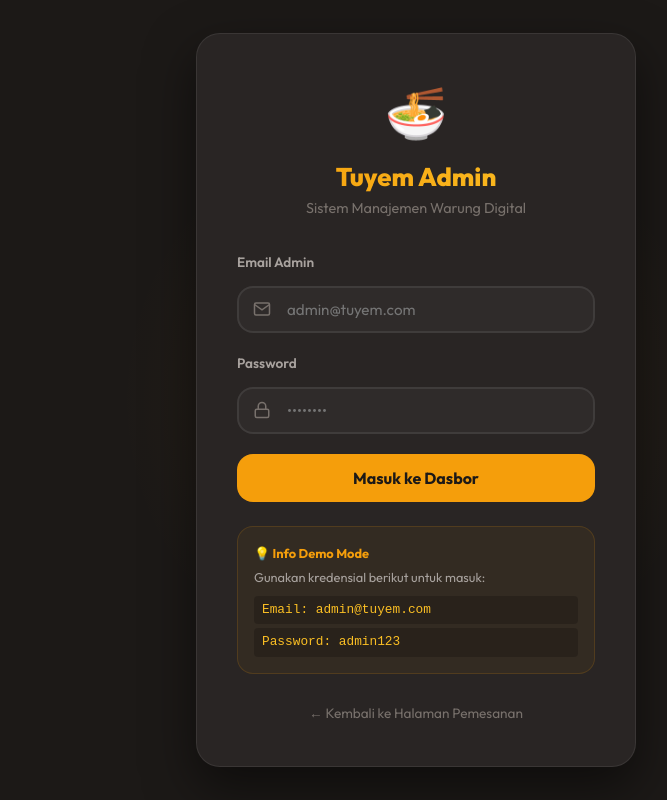
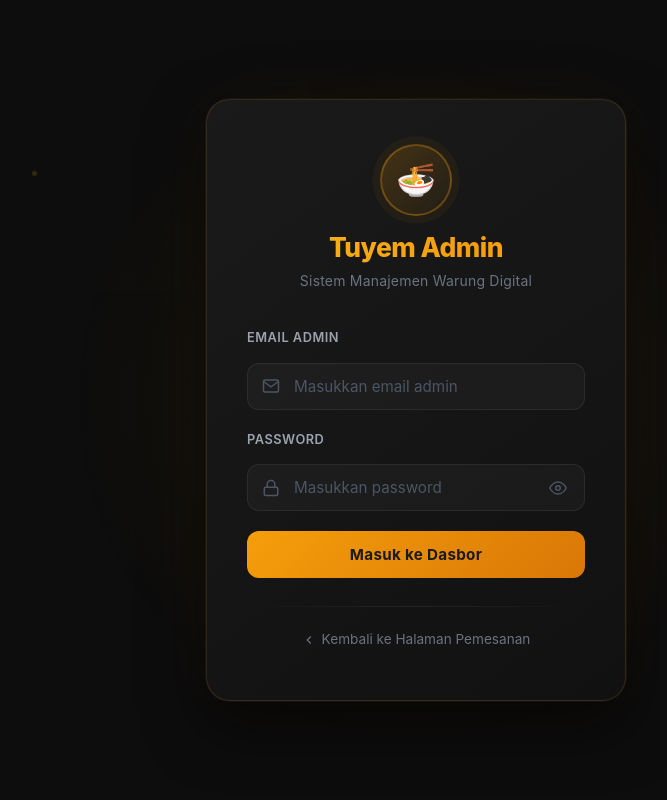
Before and after one commit to LordZerav/warung-mie-ayam-tuyem, a Vue app: page /login in a window 1280 px wide. Shown: the whole page, without its empty margins (224-891 px from the left). Built offline with nearby package versions, Linux system fonts and the light colour scheme; no server answers.

Commit message:
ui: redesign AdminLogin - remove demo hint, add particles, shimmer, toggle password

```diff
--- a/src/views/AdminLogin.vue
+++ b/src/views/AdminLogin.vue
@@ -1,19 +1,34 @@
 <template>
   <div class="login-wrapper">
+    <!-- Animated background particles -->
+    <div class="bg-particles">
+      <div class="particle particle-1"></div>
+      <div class="particle particle-2"></div>
+      <div class="particle particle-3"></div>
+      <div class="particle particle-4"></div>
+    </div>
     <div class="glow-effect"></div>
+
     <div class="login-card animate-pop">
+      <!-- Header -->
       <div class="logo-area">
-        <span class="logo-emoji">🍜</span>
+        <div class="logo-ring">
+          <span class="logo-emoji">🍜</span>
+        </div>
         <h2>Tuyem Admin</h2>
         <p>Sistem Manajemen Warung Digital</p>
       </div>
 
       <form @submit.prevent="handleLogin" class="login-form">
-        <div v-if="error" class="error-alert animate-fade">
-          <svg xmlns="http://www.w3.org/2000/svg" width="18" height="18" viewBox="0 0 24 24" fill="none" stroke="currentColor" stroke-width="2" stroke-linecap="round" stroke-linejoin="round"><circle cx="12" cy="12" r="10"></circle><line x1="12" y1="8" x2="12" y2="12"></line><line x1="12" y1="6" x2="12.01" y2="6"></line></svg>
-          <span>{{ error }}</span>
-        </div>
+        <!-- Error Alert -->
+        <transition name="fade-slide">
+          <div v-if="error" class="error-alert">
+            <svg xmlns="http://www.w3.org/2000/svg" width="18" height="18" viewBox="0 0 24 24" fill="none" stroke="currentColor" stroke-width="2" stroke-linecap="round" stroke-linejoin="round"><circle cx="12" cy="12" r="10"></circle><line x1="12" y1="8" x2="12" y2="12"></line><line x1="12" y1="16" x2="12.01" y2="16"></line></svg>
+            <span>{{ error }}</span>
+          </div>
+        </transition>
 
+        <!-- Email Field -->
         <div class="form-group">
           <label for="email">Email Admin</label>
           <div class="input-wrapper">
@@ -23,43 +38,51 @@
               type="email"
               v-model="email"
               required
-              placeholder="admin@tuyem.com"
+              placeholder="Masukkan email admin"
               class="form-control"
+              autocomplete="email"
             />
           </div>
         </div>
 
+        <!-- Password Field -->
         <div class="form-group">
           <label for="password">Password</label>
           <div class="input-wrapper">
             <svg class="input-icon" xmlns="http://www.w3.org/2000/svg" width="18" height="18" viewBox="0 0 24 24" fill="none" stroke="currentColor" stroke-width="2"><rect x="3" y="11" width="18" height="11" rx="2" ry="2"></rect><path d="M7 11V7a5 5 0 0 1 10 0v4"></path></svg>
             <input
               id="password"
-              type="password"
+              :type="showPassword ? 'text' : 'password'"
               v-model="password"
               required
-              placeholder="••••••••"
+              placeholder="Masukkan password"
               class="form-control"
+              autocomplete="current-password"
             />
+            <button type="button" class="toggle-password" @click="showPassword = !showPassword" tabindex="-1">
+              <svg v-if="!showPassword" xmlns="http://www.w3.org/2000/svg" width="18" height="18" viewBox="0 0 24 24" fill="none" stroke="currentColor" stroke-width="2"><path d="M1 12s4-8 11-8 11 8 11 8-4 8-11 8-11-8-11-8z"></path><circle cx="12" cy="12" r="3"></circle></svg>
+              <svg v-else xmlns="http://www.w3.org/2000/svg" width="18" height="18" viewBox="0 0 24 24" fill="none" stroke="currentColor" stroke-width="2"><path d="M17.94 17.94A10.07 10.07 0 0 1 12 20c-7 0-11-8-11-8a18.45 18.45 0 0 1 5.06-5.94M9.9 4.24A9.12 9.12 0 0 1 12 4c7 0 11 8 11 8a18.5 18.5 0 0 1-2.16 3.19m-6.72-1.07a3 3 0 1 1-4.24-4.24"></path><line x1="1" y1="1" x2="23" y2="23"></line></svg>
+            </button>
           </div>
         </div>
 
-        <button type="submit" class="btn btn-primary btn-block login-btn" :disabled="loading">
-          <span v-if="loading">Mengautentikasi...</span>
+        <!-- Submit Button -->
+        <button type="submit" class="login-btn" :disabled="loading">
+          <span v-if="loading" class="loading-state">
+            <svg class="spinner" xmlns="http://www.w3.org/2000/svg" width="18" height="18" viewBox="0 0 24 24" fill="none" stroke="currentColor" stroke-width="2"><path d="M21 12a9 9 0 1 1-6.219-8.56"/></svg>
+            Mengautentikasi...
+          </span>
           <span v-else>Masuk ke Dasbor</span>
         </button>
       </form>
 
-      <!-- Mock Hint -->
-      <div class="mock-hint">
-        <span class="hint-title">💡 Info Demo Mode</span>
-        <p>Gunakan kredensial berikut untuk masuk:</p>
-        <code>Email: admin@tuyem.com</code>
-        <code>Password: admin123</code>
-      </div>
+      <div class="divider"></div>
 
       <div class="back-link">
-        <router-link to="/">← Kembali ke Halaman Pemesanan</router-link>
+        <router-link to="/">
+          <svg xmlns="http://www.w3.org/2000/svg" width="14" height="14" viewBox="0 0 24 24" fill="none" stroke="currentColor" stroke-width="2"><polyline points="15 18 9 12 15 6"></polyline></svg>
+          Kembali ke Halaman Pemesanan
+        </router-link>
       </div>
     </div>
   </div>
@@ -75,6 +98,7 @@ const email = ref('');
 const password = ref('');
 const loading = ref(false);
 const error = ref('');
+const showPassword = ref(false);
 
 const handleLogin = async () => {
   loading.value = true;
@@ -82,10 +106,8 @@ const handleLogin = async () => {
 
   try {
     await loginAdmin(email.value, password.value);
-    // Redirect to admin
     router.push({ name: 'AdminDashboard' });
   } catch (err) {
-    // Map Firebase error codes to Indonesian messages
     const code = err?.code || '';
     if (code === 'auth/user-not-found' || code === 'auth/wrong-password' || code === 'auth/invalid-credential') {
       error.value = 'Email atau password salah. Silakan coba lagi.';
@@ -105,16 +127,18 @@ const handleLogin = async () => {
 </script>
 
 <style scoped>
+/* ===== WRAPPER & BACKGROUND ===== */
 .login-wrapper {
   min-height: 100vh;
   display: flex;
   align-items: center;
   justify-content: center;
-  background-color: var(--bg-dark);
-  color: var(--text-light);
+  background: #0d0d0d;
+  color: var(--text-light, #f5f5f5);
   position: relative;
   overflow: hidden;
   padding: 24px;
+  font-family: 'Inter', sans-serif;
 }
 
 .glow-effect {
@@ -122,67 +146,118 @@ const handleLogin = async () => {
   top: 50%;
   left: 50%;
   transform: translate(-50%, -50%);
-  width: 600px;
-  height: 600px;
-  background: radial-gradient(circle, rgba(245, 158, 11, 0.08) 0%, rgba(0, 0, 0, 0) 70%);
+  width: 700px;
+  height: 700px;
+  background: radial-gradient(circle at center, rgba(245, 158, 11, 0.12) 0%, rgba(245, 158, 11, 0.04) 40%, transparent 70%);
   z-index: 1;
   pointer-events: none;
+  animation: breathe 4s ease-in-out infinite;
 }
 
+/* Floating Particles */
+.bg-particles {
+  position: absolute;
+  inset: 0;
+  z-index: 0;
+  pointer-events: none;
+}
+.particle {
+  position: absolute;
+  border-radius: 50%;
+  opacity: 0.15;
+  animation: float-particle linear infinite;
+}
+.particle-1 {
+  width: 6px; height: 6px;
+  background: #f59e0b;
+  top: 20%; left: 15%;
+  animation-duration: 12s;
+  animation-delay: 0s;
+}
+.particle-2 {
+  width: 4px; height: 4px;
+  background: #fbbf24;
+  top: 70%; left: 80%;
+  animation-duration: 9s;
+  animation-delay: -3s;
+}
+.particle-3 {
+  width: 8px; height: 8px;
+  background: #f59e0b;
+  top: 40%; left: 90%;
+  animation-duration: 15s;
+  animation-delay: -6s;
+}
+.particle-4 {
+  width: 5px; height: 5px;
+  background: #fbbf24;
+  top: 85%; left: 20%;
+  animation-duration: 11s;
+  animation-delay: -2s;
+}
+
+/* ===== CARD ===== */
 .login-card {
   position: relative;
   z-index: 2;
-  background-color: var(--bg-dark-card);
-  border: 1px solid rgba(255, 255, 255, 0.08);
-  border-radius: var(--radius-lg);
-  padding: 40px;
+  background: linear-gradient(145deg, #1a1a1a, #111111);
+  border: 1px solid rgba(245, 158, 11, 0.15);
+  border-radius: 24px;
+  padding: 44px 40px;
   width: 100%;
-  max-width: 440px;
-  box-shadow: 0 20px 50px rgba(0, 0, 0, 0.5);
+  max-width: 420px;
+  box-shadow:
+    0 0 0 1px rgba(255, 255, 255, 0.04),
+    0 24px 60px rgba(0, 0, 0, 0.6),
+    0 0 80px rgba(245, 158, 11, 0.06);
 }
 
+/* ===== LOGO AREA ===== */
 .logo-area {
   text-align: center;
-  margin-bottom: 32px;
+  margin-bottom: 36px;
+}
+
+.logo-ring {
+  width: 72px;
+  height: 72px;
+  border-radius: 50%;
+  background: linear-gradient(135deg, rgba(245, 158, 11, 0.2), rgba(245, 158, 11, 0.05));
+  border: 2px solid rgba(245, 158, 11, 0.3);
+  display: flex;
+  align-items: center;
+  justify-content: center;
+  margin: 0 auto 16px;
+  animation: pulse-ring 3s ease-in-out infinite;
 }
 
 .logo-emoji {
-  font-size: 3rem;
+  font-size: 2rem;
   display: block;
-  margin-bottom: 12px;
-  animation: pulse 2s infinite ease-in-out;
 }
 
 .logo-area h2 {
-  font-size: 1.6rem;
+  font-size: 1.65rem;
   font-weight: 800;
-  background: linear-gradient(to right, #f59e0b, #fbbf24);
+  letter-spacing: -0.5px;
+  background: linear-gradient(to right, #f59e0b, #fbbf24, #f59e0b);
+  background-size: 200% auto;
   -webkit-background-clip: text;
   background-clip: text;
   -webkit-text-fill-color: transparent;
+  animation: shimmer 3s linear infinite;
 }
 
 .logo-area p {
-  color: var(--text-muted);
-  font-size: 0.9rem;
-  margin-top: 4px;
+  color: #6b7280;
+  font-size: 0.875rem;
+  margin-top: 6px;
+  letter-spacing: 0.2px;
 }
 
+/* ===== FORM ===== */
 .login-form {
-  margin-bottom: 24px;
-}
-
-.error-alert {
-  background-color: rgba(239, 68, 68, 0.15);
-  color: #fca5a5;
-  border: 1px solid rgba(239, 68, 68, 0.3);
-  padding: 12px 16px;
-  border-radius: var(--radius-sm);
-  margin-bottom: 20px;
-  display: flex;
-  align-items: center;
-  gap: 8px;
-  font-size: 0.85rem;
+  margin-bottom: 0;
 }
 
 .form-group {
@@ -191,10 +266,12 @@ const handleLogin = async () => {
 
 .form-group label {
   display: block;
-  font-size: 0.85rem;
+  font-size: 0.8rem;
   font-weight: 600;
-  color: #a8a29e;
-  margin-bottom: 6px;
+  color: #9ca3af;
+  margin-bottom: 8px;
+  letter-spacing: 0.5px;
+  text-transform: uppercase;
 }
 
 .input-wrapper {
@@ -203,90 +280,205 @@ const handleLogin = async () => {
 
 .input-icon {
   position: absolute;
-  left: 16px;
+  left: 15px;
   top: 50%;
   transform: translateY(-50%);
-  color: var(--text-muted);
+  color: #4b5563;
   pointer-events: none;
+  transition: color 0.2s;
 }
 
 .form-control {
   width: 100%;
-  background-color: rgba(255, 255, 255, 0.03);
-  border: 2px solid rgba(255, 255, 255, 0.08);
-  border-radius: var(--radius-md);
-  padding: 12px 16px 12px 48px;
-  color: var(--text-light);
+  background: rgba(255, 255, 255, 0.03);
+  border: 1.5px solid rgba(255, 255, 255, 0.07);
+  border-radius: 12px;
+  padding: 13px 16px 13px 46px;
+  color: #f9fafb;
   font-size: 0.95rem;
-  transition: var(--transition);
+  transition: all 0.25s ease;
+  outline: none;
+  box-sizing: border-box;
+}
+
+.form-control::placeholder {
+  color: #4b5563;
 }
 
 .form-control:focus {
-  background-color: rgba(255, 255, 255, 0.05);
-  border-color: var(--primary);
-  box-shadow: 0 0 0 3px rgba(245, 158, 11, 0.15);
+  background: rgba(245, 158, 11, 0.04);
+  border-color: rgba(245, 158, 11, 0.5);
+  box-shadow: 0 0 0 3px rgba(245, 158, 11, 0.1);
 }
 
+.form-control:focus + .input-icon,
+.input-wrapper:focus-within .input-icon {
+  color: #f59e0b;
+}
+
+/* Toggle password button */
+.toggle-password {
+  position: absolute;
+  right: 14px;
+  top: 50%;
+  transform: translateY(-50%);
+  background: none;
+  border: none;
+  color: #4b5563;
+  cursor: pointer;
+  padding: 4px;
+  display: flex;
+  align-items: center;
+  transition: color 0.2s;
+}
+.toggle-password:hover {
+  color: #f59e0b;
+}
+
+/* ===== ERROR ALERT ===== */
+.error-alert {
+  background: rgba(239, 68, 68, 0.1);
+  border: 1px solid rgba(239, 68, 68, 0.25);
+  border-left: 3px solid #ef4444;
+  padding: 12px 16px;
+  border-radius: 10px;
+  margin-bottom: 20px;
+  display: flex;
+  align-items: center;
+  gap: 10px;
+  font-size: 0.85rem;
+  color: #fca5a5;
+}
+
+/* ===== LOGIN BUTTON ===== */
 .login-btn {
-  background-color: var(--primary);
-  color: var(--bg-dark);
+  width: 100%;
+  background: linear-gradient(135deg, #f59e0b, #d97706);
+  color: #1a1a1a;
+  border: none;
+  border-radius: 12px;
   padding: 14px;
+  font-size: 0.95rem;
   font-weight: 700;
+  cursor: pointer;
   margin-top: 8px;
+  transition: all 0.25s ease;
+  display: flex;
+  align-items: center;
+  justify-content: center;
+  gap: 8px;
+  letter-spacing: 0.3px;
+  position: relative;
+  overflow: hidden;
+}
+
+.login-btn::before {
+  content: '';
+  position: absolute;
+  inset: 0;
+  background: linear-gradient(135deg, rgba(255,255,255,0.15), transparent);
+  opacity: 0;
+  transition: opacity 0.25s;
+}
+
+.login-btn:hover:not(:disabled)::before {
+  opacity: 1;
 }
 
 .login-btn:hover:not(:disabled) {
-  background-color: var(--primary-hover);
-  transform: translateY(-1px);
+  transform: translateY(-2px);
+  box-shadow: 0 8px 24px rgba(245, 158, 11, 0.4);
+}
+
+.login-btn:active:not(:disabled) {
+  transform: translateY(0);
 }
 
 .login-btn:disabled {
   opacity: 0.5;
   cursor: not-allowed;
+  transform: none;
 }
 
-.mock-hint {
-  background-color: rgba(245, 158, 11, 0.05);
-  border: 1px solid rgba(245, 158, 11, 0.15);
-  border-radius: var(--radius-md);
-  padding: 16px;
-  margin-bottom: 24px;
-  font-size: 0.8rem;
+.loading-state {
+  display: flex;
+  align-items: center;
+  gap: 8px;
 }
 
-.hint-title {
-  color: var(--primary);
-  font-weight: 700;
-  display: block;
-  margin-bottom: 4px;
+/* ===== DIVIDER ===== */
+.divider {
+  height: 1px;
+  background: linear-gradient(to right, transparent, rgba(255,255,255,0.07), transparent);
+  margin: 28px 0 20px;
 }
 
-.mock-hint p {
-  color: #a8a29e;
-  margin-bottom: 8px;
-}
-
-.mock-hint code {
-  display: block;
-  font-family: monospace;
-  background-color: rgba(0, 0, 0, 0.2);
-  padding: 4px 8px;
-  border-radius: 4px;
-  margin-top: 4px;
-  color: #fbbf24;
-}
-
+/* ===== BACK LINK ===== */
 .back-link {
   text-align: center;
 }
 
 .back-link a {
   font-size: 0.85rem;
-  color: var(--text-muted);
-  transition: var(--transition);
+  color: #6b7280;
+  display: inline-flex;
+  align-items: center;
+  gap: 6px;
+  transition: all 0.2s ease;
+  text-decoration: none;
 }
 
 .back-link a:hover {
-  color: var(--primary);
+  color: #f59e0b;
+  gap: 4px;
+}
+
+/* ===== ANIMATIONS ===== */
+@keyframes breathe {
+  0%, 100% { opacity: 0.6; transform: translate(-50%, -50%) scale(1); }
+  50% { opacity: 1; transform: translate(-50%, -50%) scale(1.08); }
+}
+
+@keyframes pulse-ring {
+  0%, 100% { box-shadow: 0 0 0 0 rgba(245, 158, 11, 0.2); }
+  50% { box-shadow: 0 0 0 10px rgba(245, 158, 11, 0); }
+}
+
+@keyframes shimmer {
+  0% { background-position: 0% center; }
+  100% { background-position: 200% center; }
+}
+
+@keyframes float-particle {
+  0% { transform: translateY(0) rotate(0deg); opacity: 0; }
+  10% { opacity: 0.15; }
+  90% { opacity: 0.15; }
+  100% { transform: translateY(-100vh) rotate(720deg); opacity: 0; }
+}
+
+@keyframes spin {
+  to { transform: rotate(360deg); }
+}
+
+.spinner {
+  animation: spin 0.8s linear infinite;
+}
+
+/* Transition for error alert */
+.fade-slide-enter-active, .fade-slide-leave-active {
+  transition: all 0.3s ease;
+}
+.fade-slide-enter-from, .fade-slide-leave-to {
+  opacity: 0;
+  transform: translateY(-8px);
+}
+
+.animate-pop {
+  animation: pop-in 0.4s cubic-bezier(0.175, 0.885, 0.32, 1.275) both;
+}
+
+@keyframes pop-in {
+  from { opacity: 0; transform: scale(0.94) translateY(10px); }
+  to { opacity: 1; transform: scale(1) translateY(0); }
 }
 </style>
```
